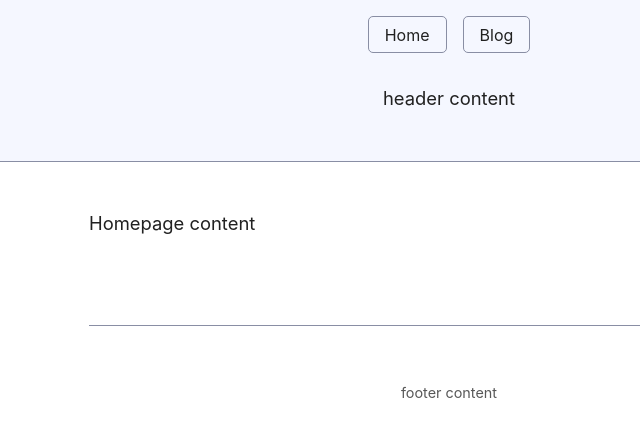
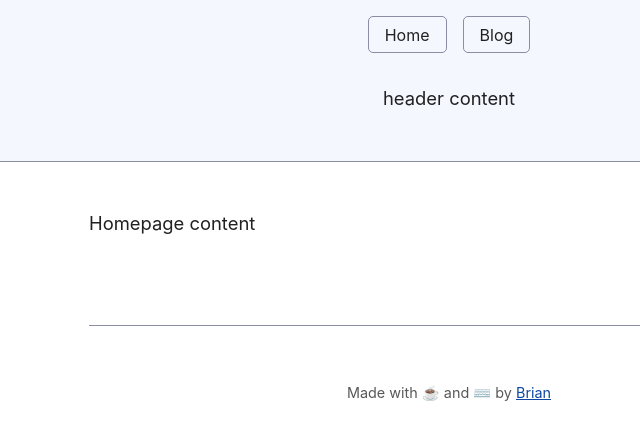
Before and after one commit to brianjasonford/11ty-playground, an Eleventy site: page src/index.md in a window 1280 px wide. Shown: the whole page, without its empty margins (191-831 px from the left). Built offline with nearby package versions, Linux system fonts and the light colour scheme; Eleventy itself is replaced by a stand-in of ours; files that its build step writes are made by us from their sources.

Commit message:
Footer content

```diff
--- a/src/_includes/partials/footer.html
+++ b/src/_includes/partials/footer.html
@@ -1 +1 @@
-<p>footer content</p>
+<p>Made with ☕ and ⌨️ by <a rel=me href="https://mastodon.social/@brianjasonford">Brian</a></p>
```
